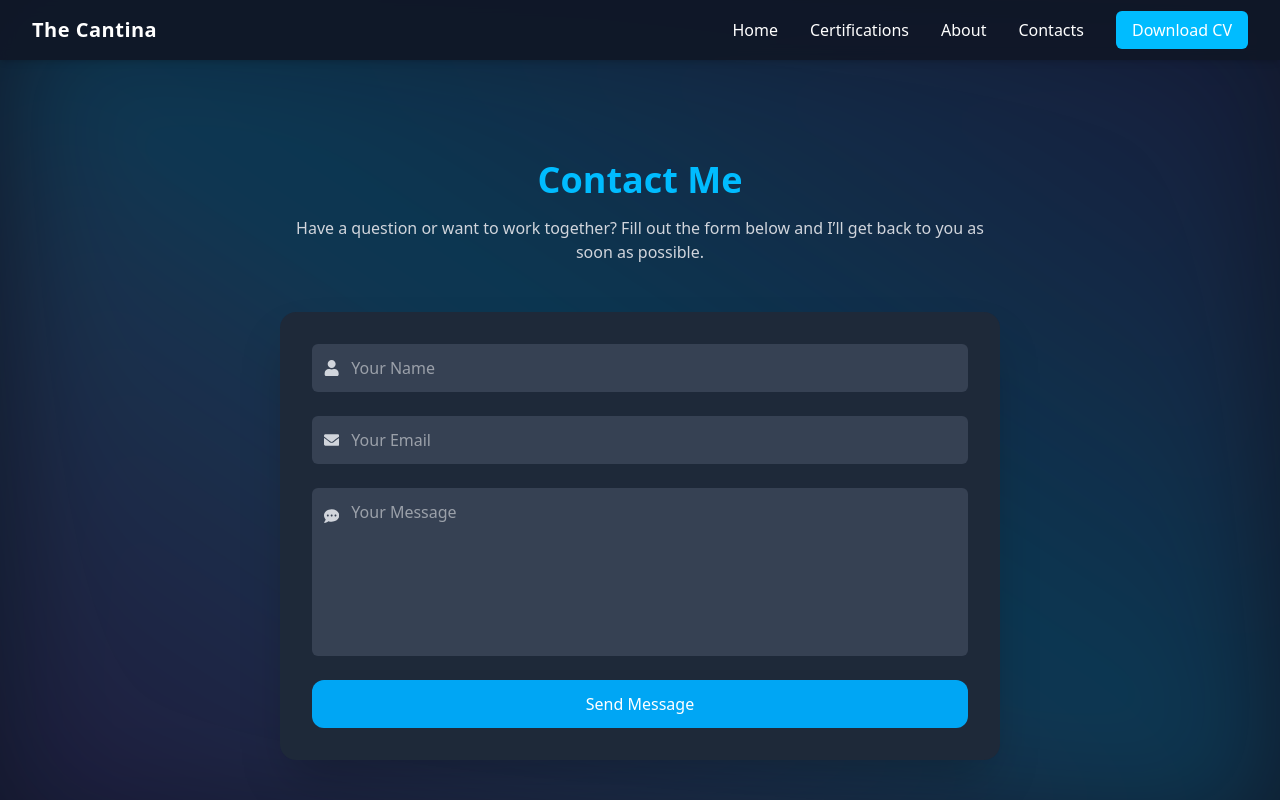
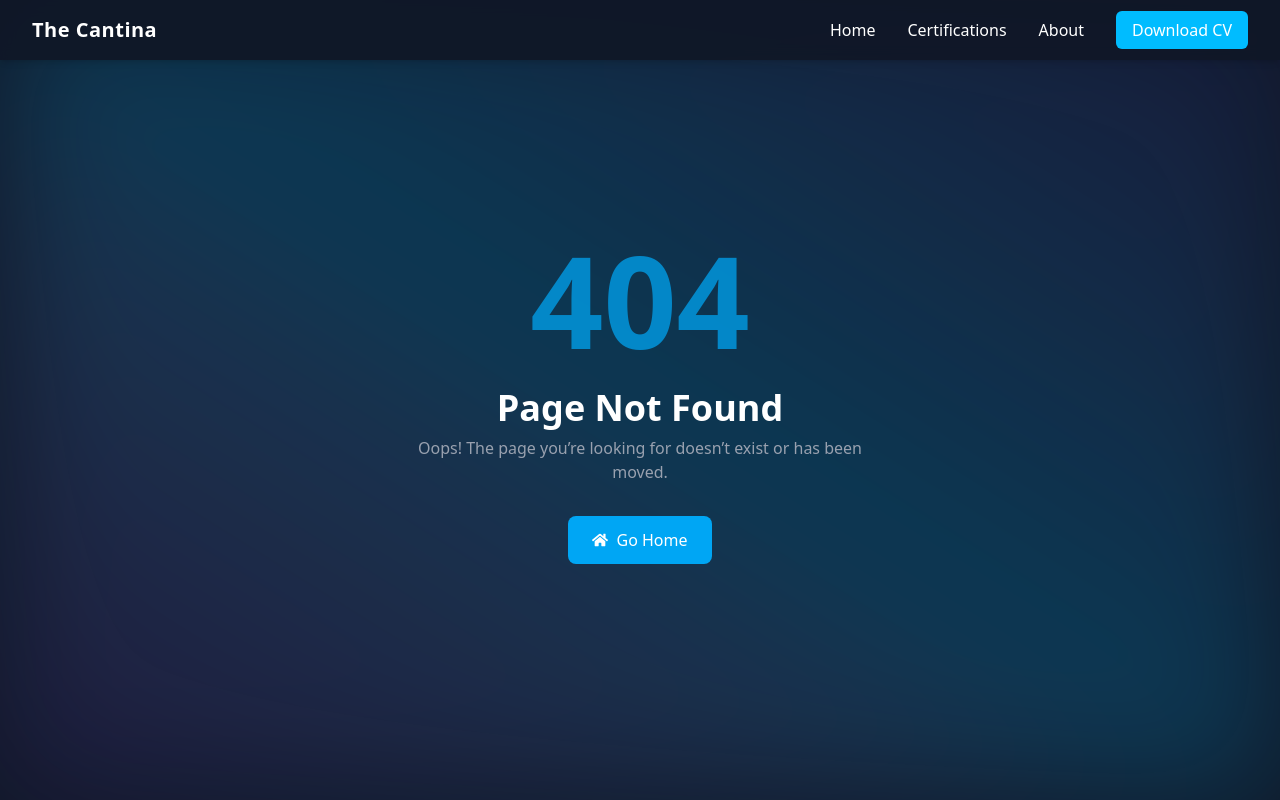
Before and after one commit to Kiuliumov/portfolioV2, a React (Vite) app in the folder portfoliov2/: page /contact in a window 1280 px wide. Shown: the top 800 px of the page. Built offline with nearby package versions, Linux system fonts and the light colour scheme.

Commit message:
Remove contacts page until later release

```diff
--- a/portfoliov2/src/App.tsx
+++ b/portfoliov2/src/App.tsx
@@ -16,7 +16,6 @@ function App() {
         <Routes>
           <Route path="/" element={<Home />} />
           <Route path="/about" element={<About />} />
-          <Route path="/contact" element={<Contact />} />
           <Route
             path="/certifications"
             element={<Certifications></Certifications>}
--- a/portfoliov2/src/pages/Contact.tsx
+++ /dev/null
@@ -1,110 +0,0 @@
-import { useState } from "react";
-import { FaUser, FaEnvelope, FaCommentDots } from "react-icons/fa";
-
-interface FormData {
-  name: string;
-  email: string;
-  message: string;
-}
-
-const Contact: React.FC = () => {
-  const [formData, setFormData] = useState<FormData>({
-    name: "",
-    email: "",
-    message: "",
-  });
-  const [formMessage, setFormMessage] = useState("");
-  const [messageColor, setMessageColor] = useState("text-gray-700");
-
-  const handleChange = (
-    e: React.ChangeEvent<HTMLInputElement | HTMLTextAreaElement>,
-  ) => {
-    setFormData({ ...formData, [e.target.name]: e.target.value });
-  };
-
-  const handleSubmit = async (e: React.FormEvent<HTMLFormElement>) => {
-    e.preventDefault();
-    const { name, email, message } = formData;
-
-    if (!name || !email || !message) {
-      setFormMessage("Please fill in all fields.");
-      setMessageColor("text-red-600");
-      return;
-    }
-  };
-
-  return (
-    <section className="relative bg-gray-900 text-white min-h-screen flex items-center justify-center overflow-hidden">
-      <div className="absolute inset-0 bg-gradient-to-tr from-purple-600/10 via-sky-400/20 to-indigo-700/10 blur-3xl pointer-events-none"></div>
-
-      <div className="relative z-10 w-full max-w-3xl px-6 py-16 md:py-20 flex flex-col items-center">
-        <h2 className="text-4xl font-extrabold mb-4 text-center text-sky-400 pt-20">
-          Contact Me
-        </h2>
-        <p className="text-gray-300 text-center mb-12">
-          Have a question or want to work together? Fill out the form below and
-          I’ll get back to you as soon as possible.
-        </p>
-
-        <form
-          onSubmit={handleSubmit}
-          className="flex flex-col gap-6 bg-gray-800 p-8 rounded-2xl shadow-2xl backdrop-blur-md w-full"
-        >
-          <div className="flex items-center gap-3 bg-gray-700 rounded-md p-3 focus-within:ring-2 focus-within:ring-sky-500 transition">
-            <FaUser className="text-gray-300" />
-            <input
-              type="text"
-              name="name"
-              placeholder="Your Name"
-              value={formData.name}
-              onChange={handleChange}
-              className="bg-transparent text-white w-full focus:outline-none"
-              required
-            />
-          </div>
-
-          <div className="flex items-center gap-3 bg-gray-700 rounded-md p-3 focus-within:ring-2 focus-within:ring-sky-500 transition">
-            <FaEnvelope className="text-gray-300" />
-            <input
-              type="email"
-              name="email"
-              placeholder="Your Email"
-              value={formData.email}
-              onChange={handleChange}
-              className="bg-transparent text-white w-full focus:outline-none"
-              required
-            />
-          </div>
-
-          <div className="flex items-start gap-3 bg-gray-700 rounded-md p-3 focus-within:ring-2 focus-within:ring-sky-500 transition">
-            <FaCommentDots className="text-gray-300 mt-2" />
-            <textarea
-              name="message"
-              placeholder="Your Message"
-              rows={6}
-              value={formData.message}
-              onChange={handleChange}
-              className="bg-transparent text-white w-full focus:outline-none resize-none"
-              required
-            />
-          </div>
-
-          <button
-            type="submit"
-            className="bg-sky-500 hover:bg-sky-400 font-medium py-3 rounded-xl transition-transform duration-300 transform hover:scale-105"
-          >
-            Send Message
-          </button>
-        </form>
-
-        {formMessage && (
-          <p className={`mt-6 text-center ${messageColor} font-medium`}>
-            {formMessage}
-          </p>
-        )}
-      </div>
-    </section>
-  );
-};
-
-export default Contact;
--- a/portfoliov2/src/pages/partials/Nav.tsx
+++ b/portfoliov2/src/pages/partials/Nav.tsx
@@ -10,7 +10,6 @@ const Nav = () => {
     { title: "Home", path: "/" },
     { title: "Certifications", path: "/certifications" },
     { title: "About", path: "/about" },
-    { title: "Contacts", path: "/contact" },
   ];
 
   useEffect(() => {
```
